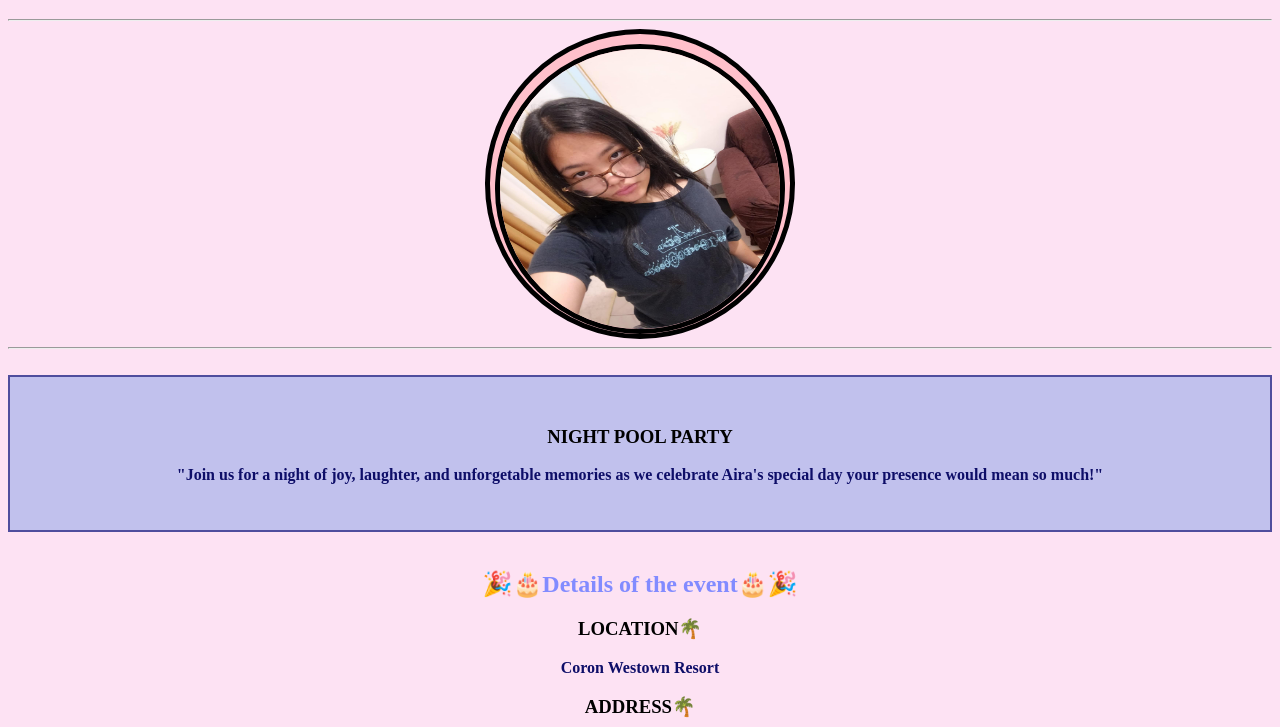
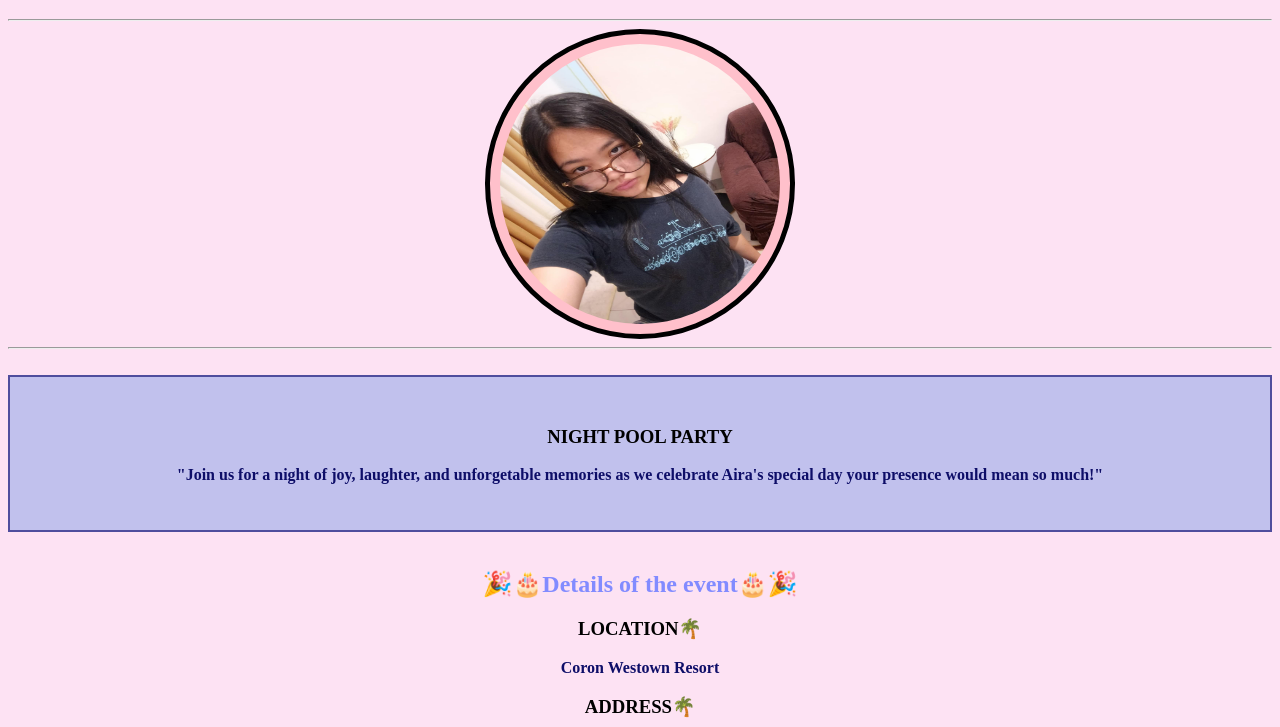
Before and after one commit to airamabutin321/Birthday-invitation-, a plain HTML site: page index.html in a window 1280 px wide. Shown: the part 73-800 px from the top of the page. Drawn offline with Linux system fonts and the light colour scheme.

Commit message:
Refactor img styling in index.html
Removed redundant styling for img and consolidated CSS.

```diff
--- a/index.html
+++ b/index.html
@@ -46,11 +46,12 @@ h3{
  width: 280px;
   height: 280px;
 }
-img{
- display: block;margin: 0 auto;
-border-radius: 30px;
-   border:5px solid black;
-}
+
+ img {
+  display: block;
+  margin: 0 auto;
+ }
+
 .list{
     padding: 10px;
   width:250px ; height:150px ;
```
